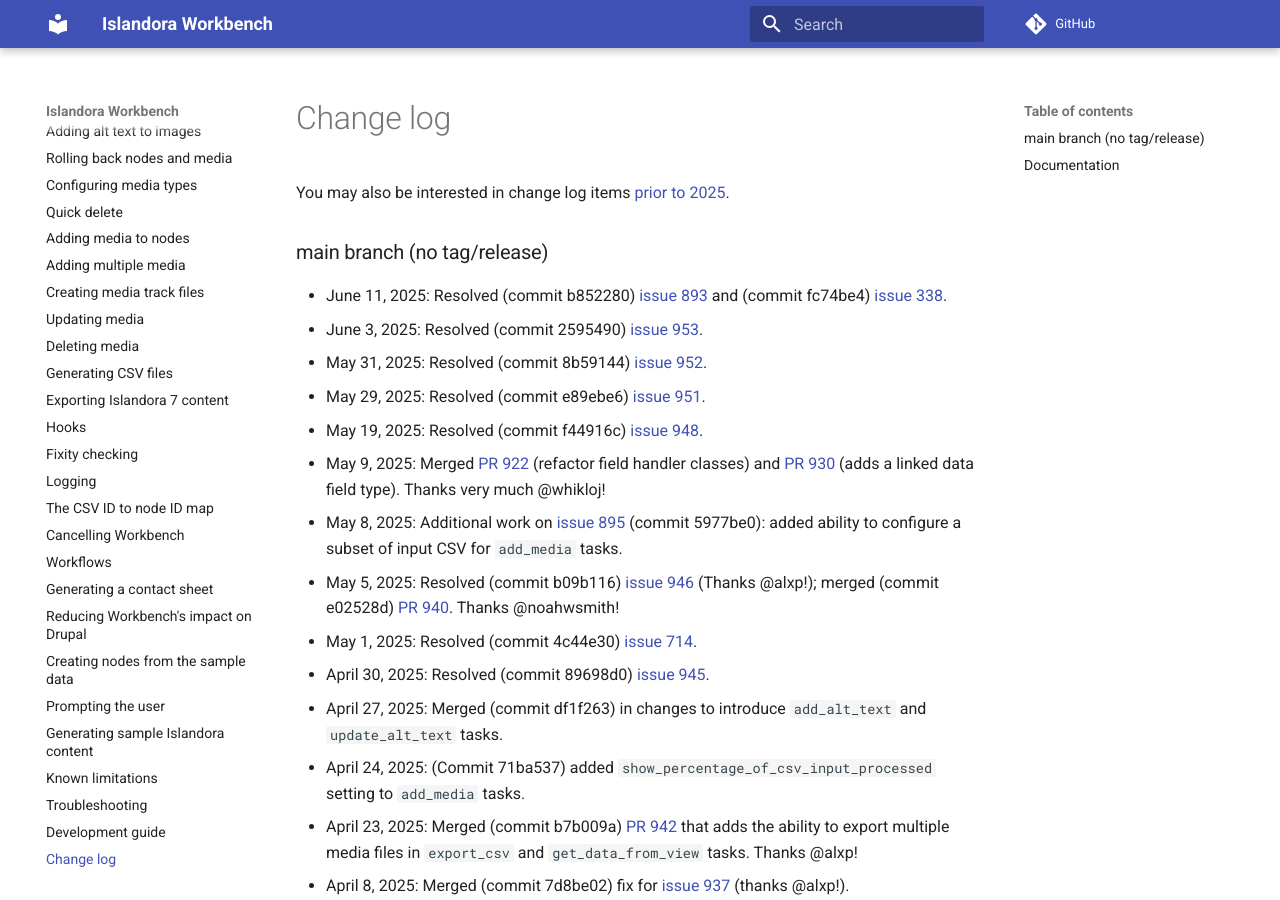
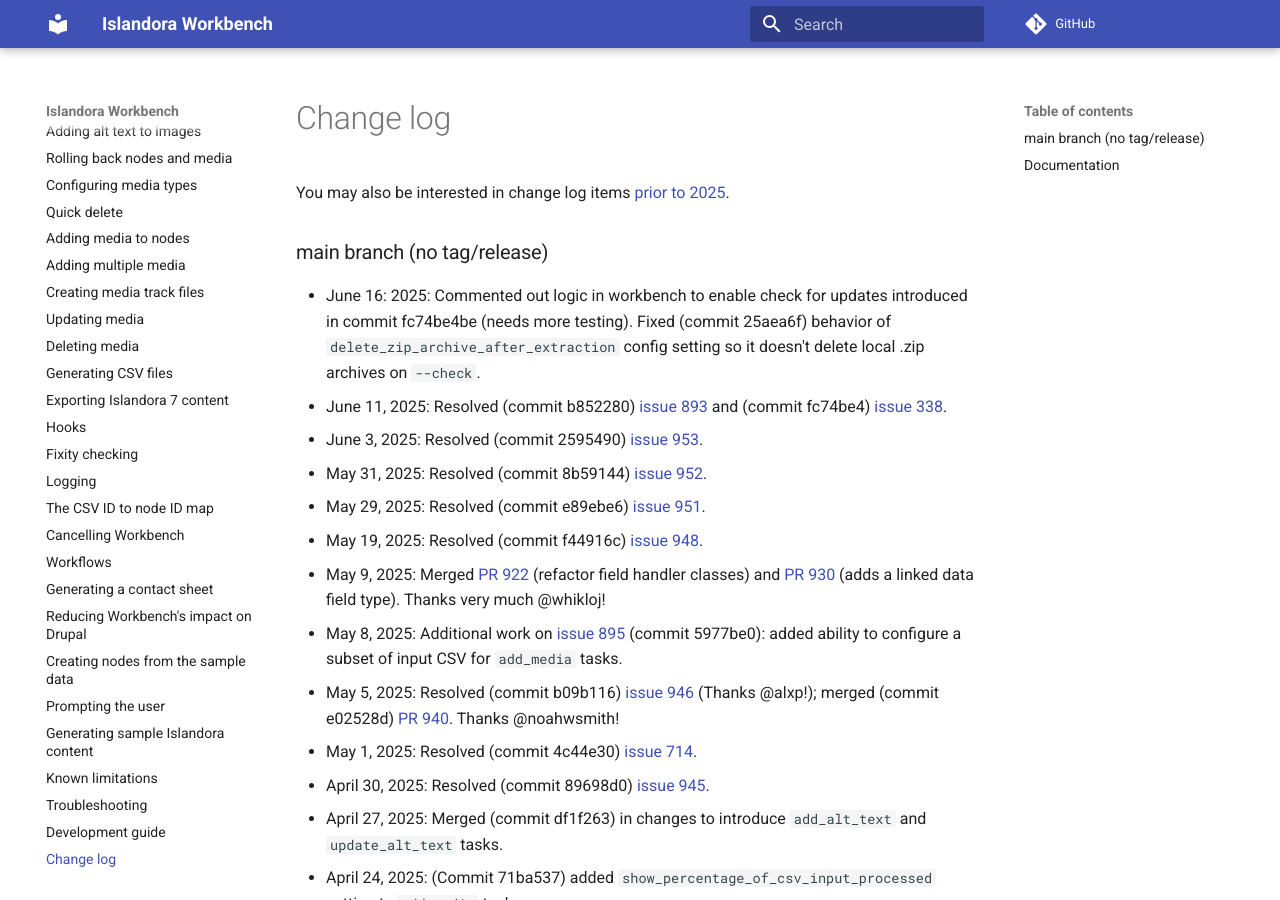
Before and after one commit to mjordan/islandora_workbench_docs, an MkDocs documentation site: the page built from docs/changelog.md, in a window 1280 px wide and 900 px high. Built offline with MkDocs 1.6.1 and Material for MkDocs 9.7.7, drawn with Linux system fonts in a browser that asks for light colours; comment, search, counter and statistics services are not loaded; some of the changed text lies outside the part shown.

Commit message:
Updated docs on delete_zip_archive_after_extraction.

```diff
--- a/docs/changelog.md
+++ b/docs/changelog.md
@@ -2,6 +2,7 @@
 
 ### main branch (no tag/release)
 
+* June 16: 2025: Commented out logic in workbench to enable check for updates introduced in commit fc74be4be (needs more testing). Fixed (commit 25aea6f) behavior of `delete_zip_archive_after_extraction` config setting so it doesn't delete local .zip archives on `--check`.
 * June 11, 2025: Resolved (commit b852280) [issue 893](https://github.com/mjordan/islandora_workbench/issues/893) and (commit fc74be4) [issue 338](https://github.com/mjordan/islandora_workbench/issues/338).
 * June 3, 2025: Resolved (commit 2595490) [issue 953](https://github.com/mjordan/islandora_workbench/issues/953).
 * May 31, 2025: Resolved (commit 8b59144) [issue 952](https://github.com/mjordan/islandora_workbench/issues/952).
@@ -36,6 +37,7 @@
 
 ### Documentation
 
+* June 16, 2025: Updated docs on the `delete_zip_archive_after_extraction` config setting to clarify that it applies only to remote .zip archive files, not local ones.
 * June 12, 2025: Added "[Printing all configuration values](/islandora_workbench_docs/configuration/#printing-all-configuration-values)" section to the docs. Updated the "[Troubleshooting](/islandora_workbench_docs/troubleshooting/#workbench-is-slow)" page to suggest deferring indexing to speed up `create` and `update` tasks.
 * June 11, 2025: Updated the "[The CSV ID to node ID map](/islandora_workbench_docs/csv_id_to_node_id_map/#host-values-in-the-map)" page to add a section on using the new `csv_id_to_node_id_map_allowed_hosts` config setting.
 * June 9, 2025: Updated the "[Rolling back nodes and media](/islandora_workbench_docs/rolling_back/)" page to add a section on rolling back a subset of the nodes identified in the rollback.csv file.
```
Also changed, not shown: docs/configuration.md (+1 -1 lines), docs/preparing_data.md (+1 -1 lines).
